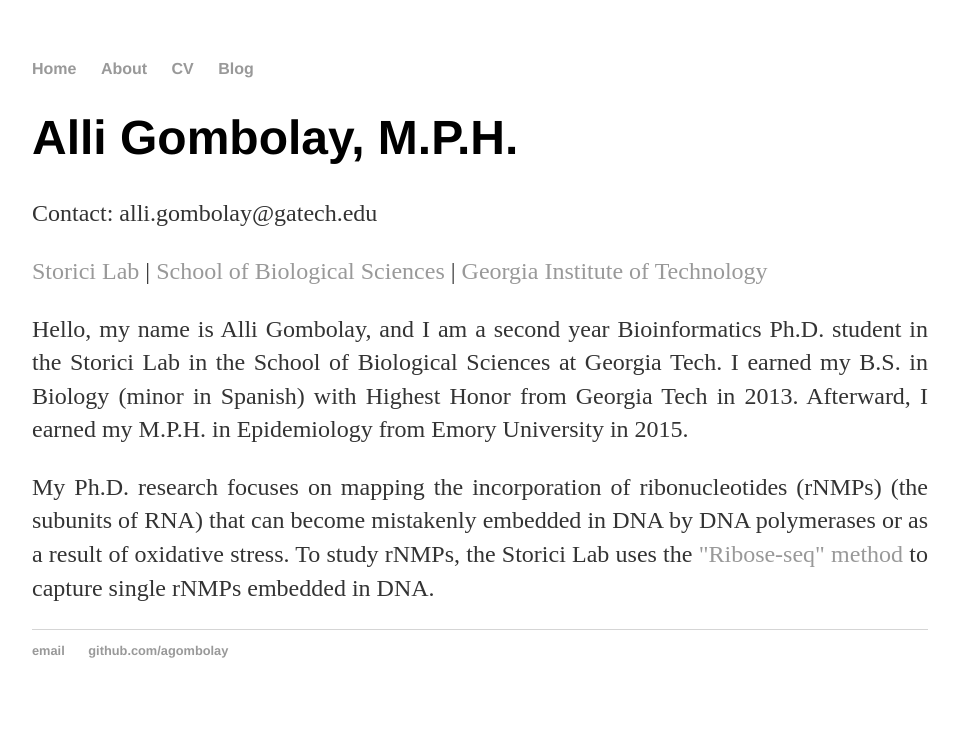
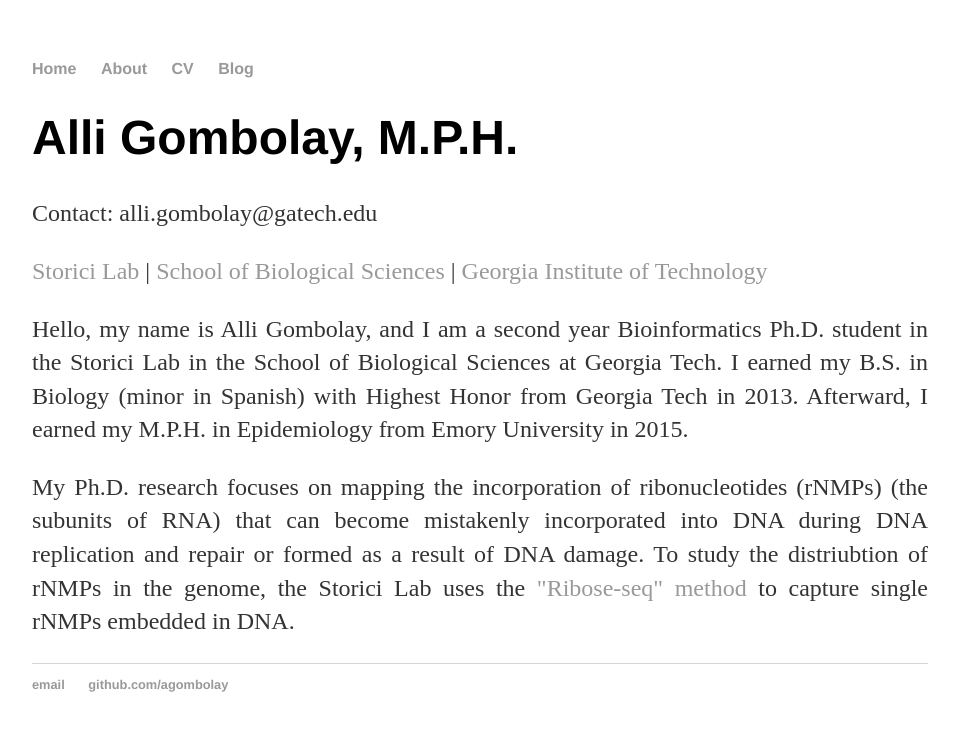
Before and after one commit to agombolay/agombolay.github.io, a Jekyll site: the page built from index.html, in a window 1280 px wide. Shown: the top 731 px of the page, without its empty margins (160-1119 px from the left). Built offline with Jekyll 4.4.1, drawn with Linux system fonts in a browser that asks for light colours.

Commit message:
Update index.html

```diff
--- a/index.html
+++ b/index.html
@@ -7,5 +7,5 @@
 	<p>Contact: alli.gombolay@gatech.edu</p>
 	<p><a href="http://www.storicilab.gatech.edu/">Storici Lab</a> | <a href="http://www.biology.gatech.edu/">School of Biological Sciences</a> | <a href="http://www.gatech.edu/">Georgia Institute of Technology</a></p>
 	<p align="justify">Hello, my name is Alli Gombolay, and I am a second year Bioinformatics Ph.D. student in the Storici Lab in the School of Biological Sciences at Georgia Tech.  I earned my B.S. in Biology (minor in Spanish) with Highest Honor from Georgia Tech in 2013.  Afterward, I earned my M.P.H. in Epidemiology from Emory University in 2015.</p>
-	<p align="justify">My Ph.D. research focuses on mapping the incorporation of ribonucleotides (rNMPs) (the subunits of RNA) that can become mistakenly embedded in DNA by DNA polymerases or as a result of oxidative stress.  To study rNMPs, the Storici Lab uses the <a href="http://www.ncbi.nlm.nih.gov/pubmed/25622106">"Ribose-seq" method</a> to capture single rNMPs embedded in DNA.</p>
+	<p align="justify">My Ph.D. research focuses on mapping the incorporation of ribonucleotides (rNMPs) (the subunits of RNA) that can become mistakenly incorporated into DNA during DNA replication and repair or formed as a result of DNA damage.  To study the distriubtion of rNMPs in the genome, the Storici Lab uses the <a href="http://www.ncbi.nlm.nih.gov/pubmed/25622106">"Ribose-seq" method</a> to capture single rNMPs embedded in DNA.</p>
 </div><!-- /.blurb -->
```
